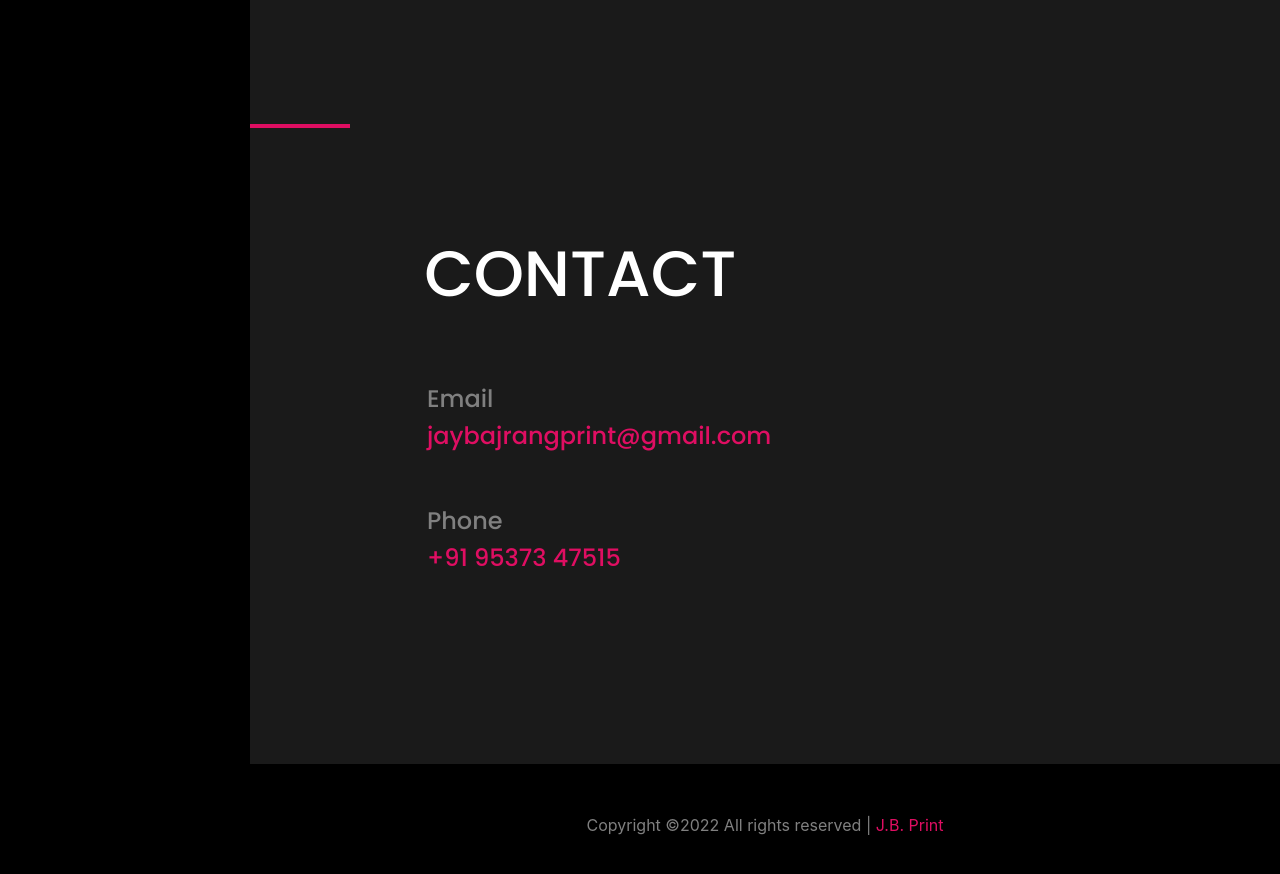
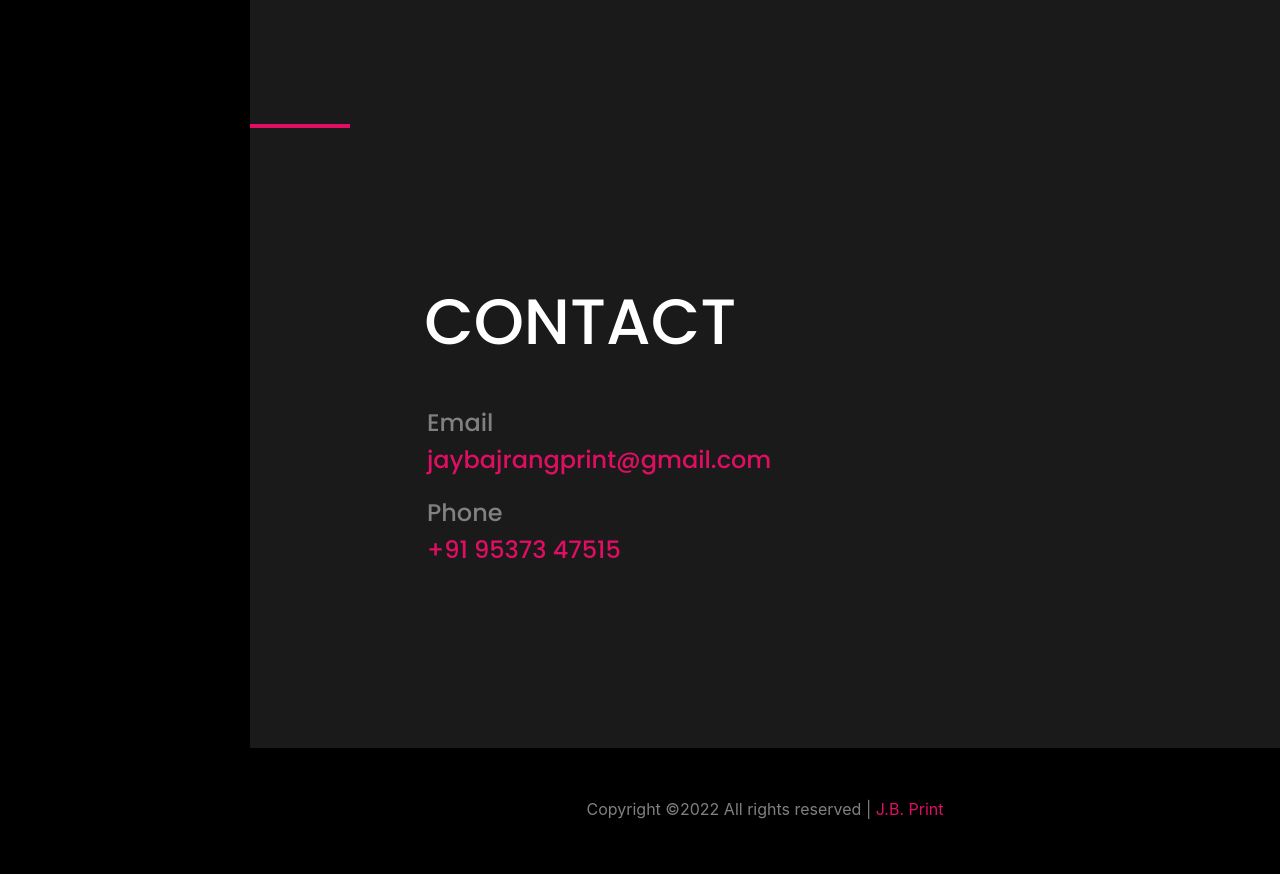
Before and after one commit to brightinfoway/brighttechnology.github.io, a plain HTML site: page index.html in a window 1280 px wide. Shown: the part 4420-5294 px from the top of the page. Drawn offline with Linux system fonts and the light colour scheme; files whose address does not match are found by name.

Commit message:
Add files via upload
changes

```diff
--- a/index.html
+++ b/index.html
@@ -430,13 +430,11 @@
         </div>
       </section> -->
 
-      <section class="site-section darken-bg" id="section-contact">
+      <section class="site-section darken-bg contact-details" id="section-contact">
         <div class="container">
-          <div class="row justify-content-center">
+          <div class="row justify-content-center mt-5 mb-5">
             <div class="col-md-8">
               <h2 class="text-white mb-5 heading">Contact</h2>
-              <div class="container">
-                <div class="row mt-5 mb-5">
                   <div class="col col-12 mb-4 mt-4">
                     <div class="contact-info" data-aos="flip-left">
                         <h4 class="sub-title">Email</h4>
@@ -449,8 +447,6 @@
                       <h4 class="phone-number"><a href="tel:9712797144">+91 95373 47515</a></h4>
                     </div>
                   </div>
-                </div>
-              </div>
             </div>
           </div>
         </div>
```
